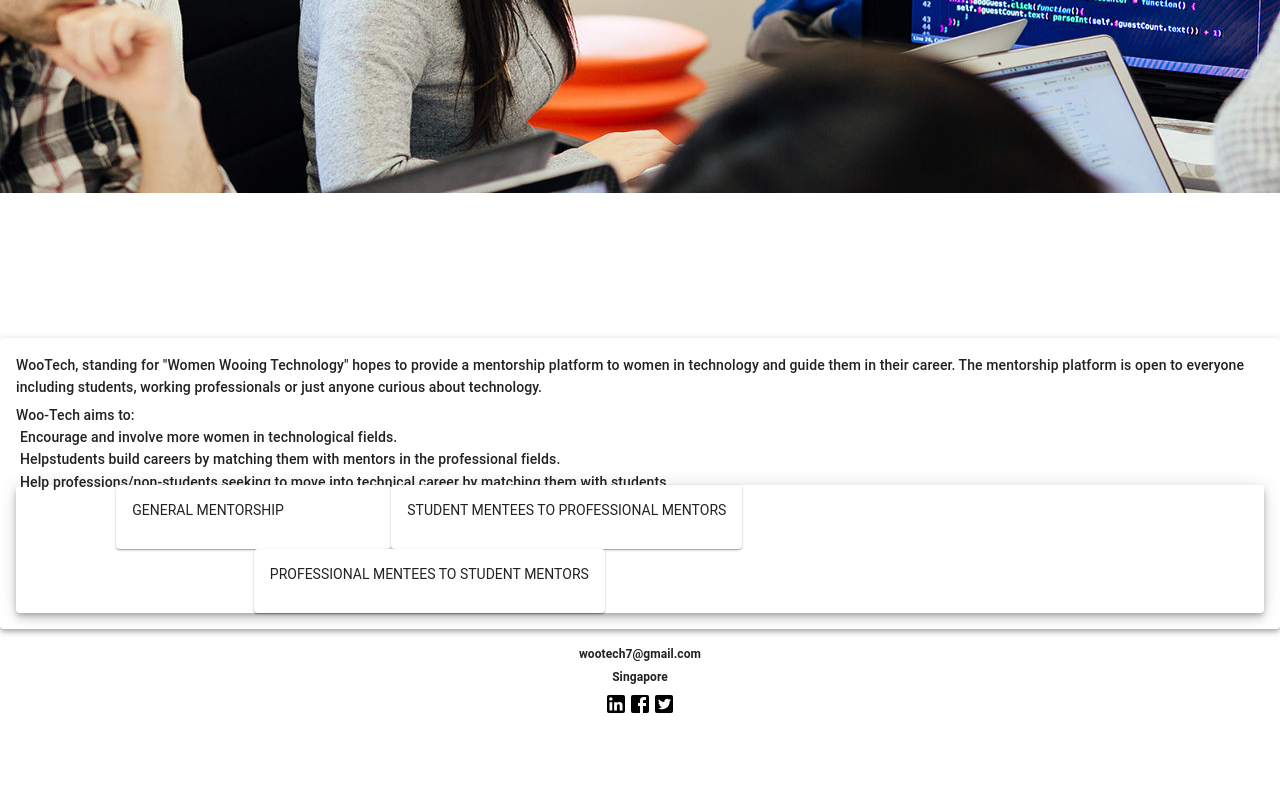
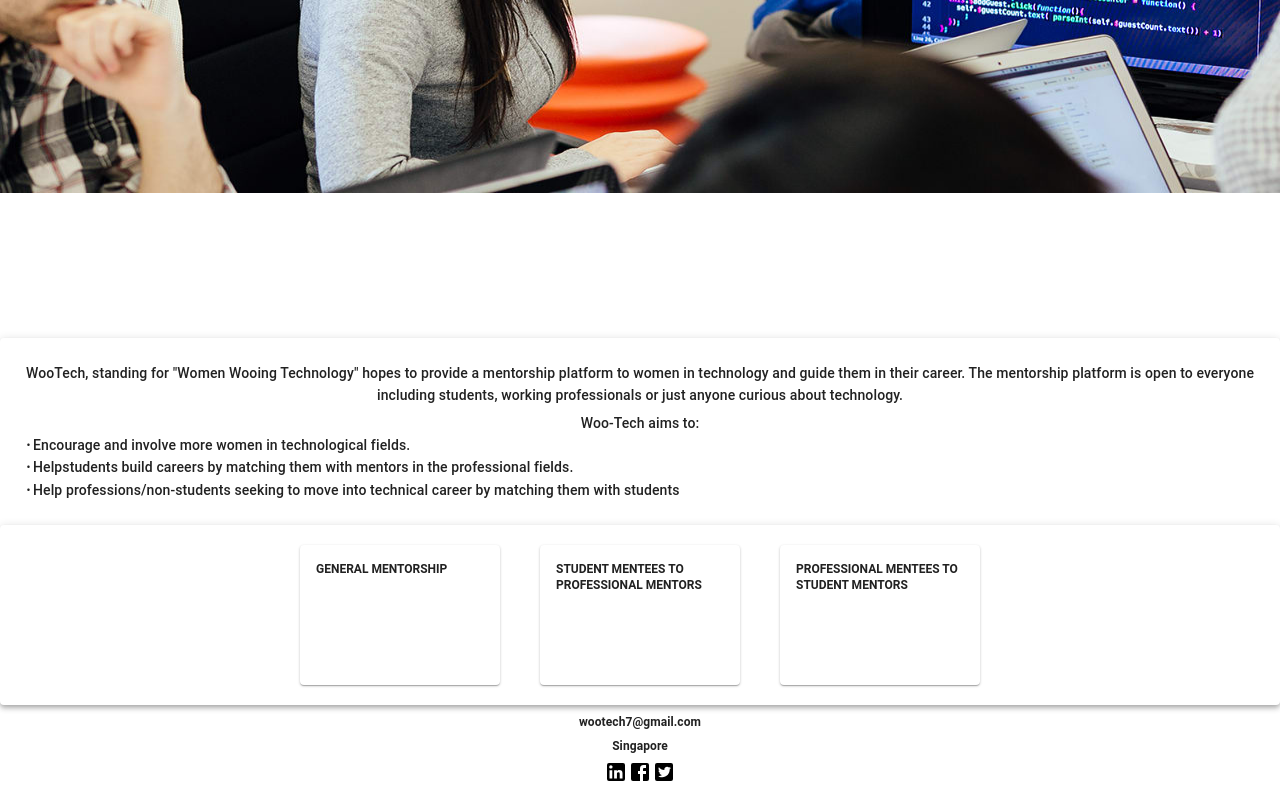
Before and after one commit to WooTechnology/frontend, a React (Create React App) app: page / in a window 1280 px wide. Shown: the part 446-1246 px from the top of the page. Before the commit the page ends 1178 px from the top, so only its background shows below. Built offline with nearby package versions, Linux system fonts and the light colour scheme.

Commit message:
Mentorship section grid

```diff
--- a/src/components/About/index.js
+++ b/src/components/About/index.js
@@ -15,11 +15,11 @@ const styles = theme => ({
   root: {
     flexGrow: 1,
     padding: theme.spacing.unit,
-    marginTop: 0
+    margin: "auto"
   },
 
   card: {
-    minWidth: 275
+    minWidth: 200
   },
   paper: {
     height: 140,
@@ -39,17 +39,16 @@ const styles = theme => ({
 });
 const About = props => {
   const { classes } = props;
-  const bullet = <span className={classes.bullet} />;
-
+  const bullet = <span className={classes.bullet}>•</span>;
   return (
-    <div>
-      <Card className="classes.root" elevation={4}>
+    <Card className={classes.root} elevation={4}>
       <CardContent>
         <Typography
           variant="h6"
           component="h3"
           className={classes.headerText}
           gutterBottom
+          align="center"
         >
           WooTech, standing for "Women Wooing Technology" hopes to provide a
           mentorship platform to women in technology and guide them in their
@@ -61,7 +60,7 @@ const About = props => {
           variant="h6"
           component="h3"
           className={classes.headerText}
-            allign
+          align="center"
         >
           Woo-Tech aims to:
         </Typography>
@@ -74,53 +73,8 @@ const About = props => {
           {bullet}Help professions/non-students seeking to move into technical
           career by matching them with students
         </Typography>
-          <Paper className="classes.root" elevation={6}>
-            <Grid container spacing={16}>
-              <Grid item xs={8}>
-                <Grid container justify={"center"} spacing={16} direction="row">
-                  <Card className={classes.card}>
-                    <CardContent>
-                      <Typography
-                        className={classes.aboutText}
-                        gutterBottom
-                        variant="headline"
-                        component="h6"
-                      >
-                        GENERAL MENTORSHIP
-                      </Typography>
       </CardContent>
     </Card>
-                  <Card className={classes.card}>
-                    <CardContent>
-                      <Typography
-                        gutterBottom
-                        variant="headline"
-                        className={classes.aboutText}
-                        component="h6"
-                      >
-                        STUDENT MENTEES TO PROFESSIONAL MENTORS
-                      </Typography>
-                    </CardContent>
-                  </Card>
-                  <Card className={classes.card}>
-                    <CardContent>
-                      <Typography
-                        gutterBottom
-                        variant="headline"
-                        className={classes.aboutText}
-                        component="h6"
-                      >
-                        PROFESSIONAL MENTEES TO STUDENT MENTORS
-                      </Typography>
-                    </CardContent>
-                  </Card>
-                </Grid>
-              </Grid>
-            </Grid>
-          </Paper>
-        </CardContent>
-      </Card>
-    </div>
   );
 };
 
--- a/src/components/Landing/index.js
+++ b/src/components/Landing/index.js
@@ -3,6 +3,7 @@ import Navbar from "../Navbar/index";
 import Banner from "../Banner/index";
 import About from "../About/index";
 import Footer from "../Footer/index";
+import Mentorship from "../Mentorship/index";
 
 const Home = () => {
   return (
@@ -11,6 +12,7 @@ const Home = () => {
       <div style={{ marginTop: 60 }}>
         <Banner />
         <About />
+        <Mentorship />
       </div>
       <Footer />
     </div>
--- /dev/null
+++ b/src/components/Mentorship/index.js
@@ -0,0 +1,84 @@
+import React from "react";
+import { Typography, Card, Grid, CardContent, Paper } from "@material-ui/core";
+import PropTypes from "prop-types";
+import { withStyles } from "@material-ui/core/styles";
+
+const styles = theme => ({
+  root: {
+    flexGrow: 1,
+    margin: "auto",
+    padding: theme.spacing.unit * 2
+  },
+  card: {
+    minWidth: 200,
+    raised: true,
+    height: 140,
+    width: 100,
+    margin: 20
+  },
+  cardText: {
+    fontSize: 12,
+    fontWeight: "bold"
+  }
+});
+
+const Mentorship = props => {
+  const { classes } = props;
+  return (
+    <Paper
+      className="classes.root"
+      justify-xs-center="center"
+      elevation={4}
+      gutterBottom
+    >
+      <Grid container spacing={16}>
+        <Grid item xs={12}>
+          <Grid container justify="center" spacing={16} direction="row">
+            <Card className={classes.card} gutterBottom>
+              <CardContent>
+                <Typography
+                  gutterBottom
+                  variant="headline"
+                  component="h1"
+                  className={classes.cardText}
+                >
+                  GENERAL MENTORSHIP
+                </Typography>
+              </CardContent>
+            </Card>
+            <Card className={classes.card} gutterBottom>
+              <CardContent>
+                <Typography
+                  gutterBottom
+                  variant="headline"
+                  className={classes.cardText}
+                  component="h1"
+                >
+                  STUDENT MENTEES TO PROFESSIONAL MENTORS
+                </Typography>
+              </CardContent>
+            </Card>
+            <Card className={classes.card} gutterBottom>
+              <CardContent>
+                <Typography
+                  gutterBottom
+                  variant="headline"
+                  className={classes.cardText}
+                  component="h1"
+                >
+                  PROFESSIONAL MENTEES TO STUDENT MENTORS
+                </Typography>
+              </CardContent>
+            </Card>
+          </Grid>
+        </Grid>
+      </Grid>
+    </Paper>
+  );
+};
+
+Mentorship.propTypes = {
+  classes: PropTypes.object.isRequired
+};
+
+export default withStyles(styles)(Mentorship);
```
Lines whose indentation alone changed are shown as unchanged.
